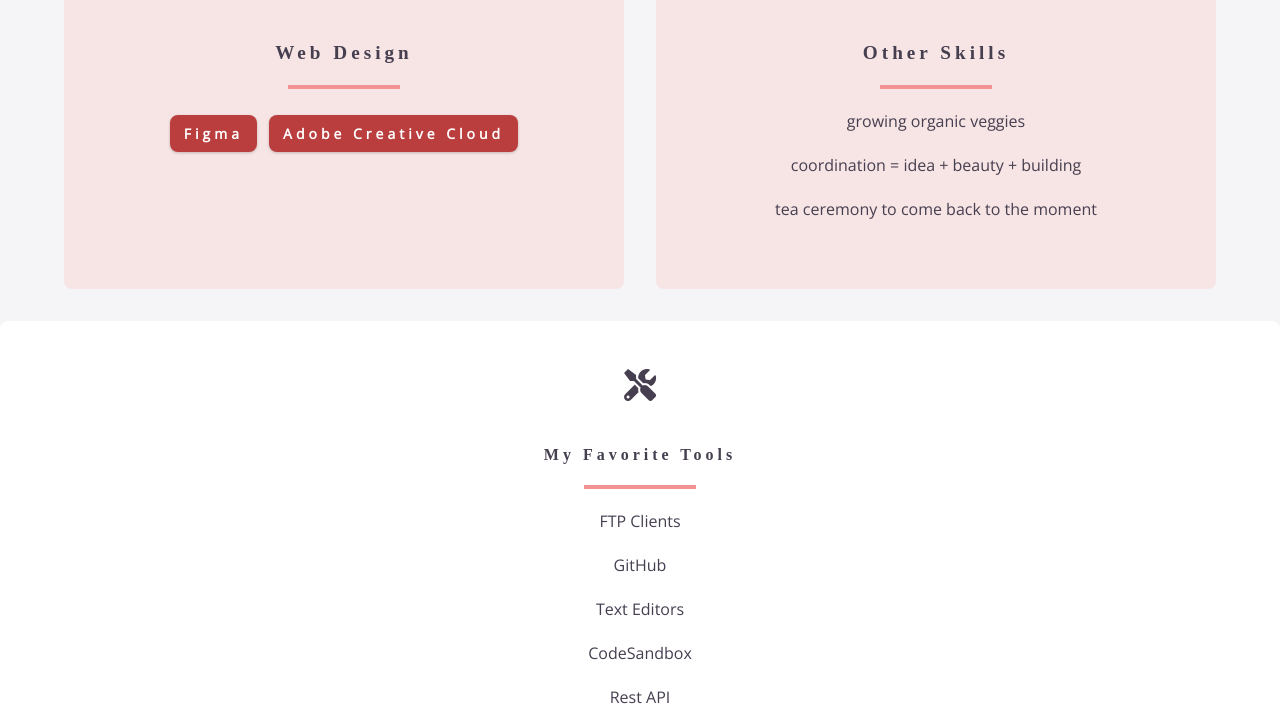
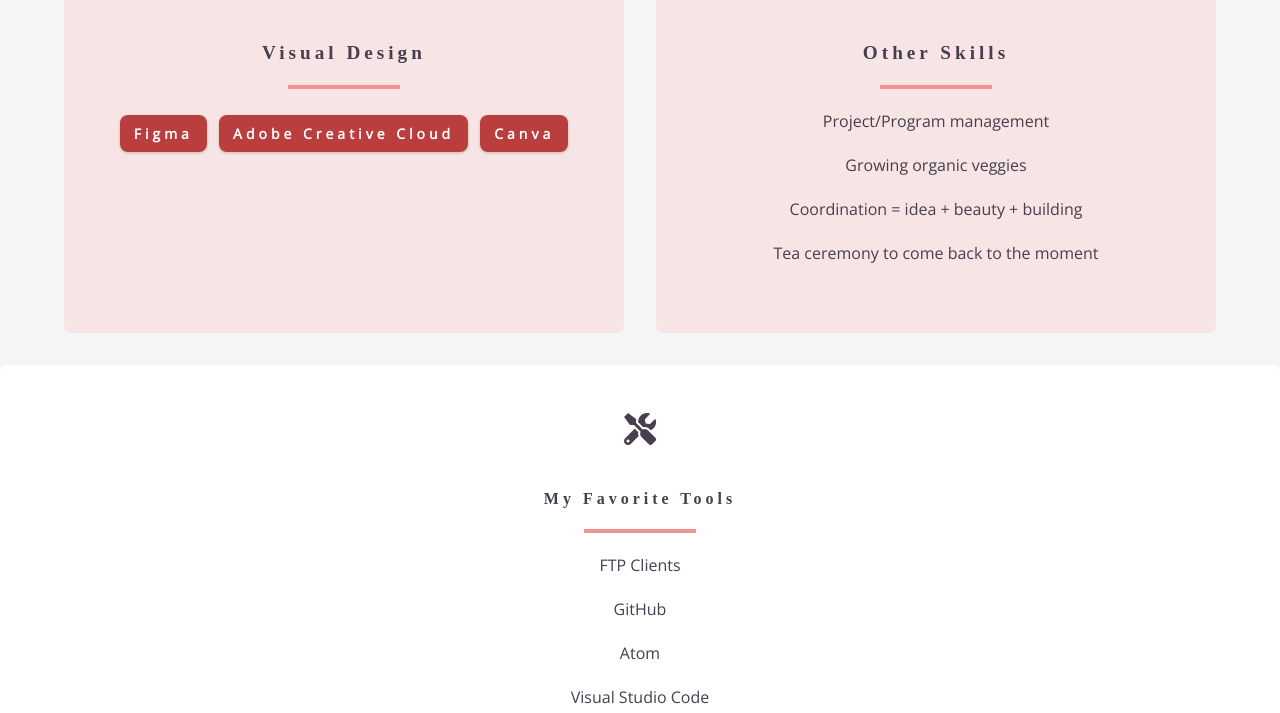
Before and after one commit to waendesignco/ry-dev-onepage, a plain HTML site: page index.html in a window 1280 px wide. Shown: the part 3987-4700 px from the top of the page. Drawn offline with nearby package versions, Linux system fonts and the light colour scheme; a web font is replaced by a local one.

```diff
--- a/index.html
+++ b/index.html
@@ -275,20 +275,22 @@
         </div>
         <div class="skills">
           <i class="fab fa-sketch skill-icon"></i>
-          <h3>web design</h3>
+          <h3>visual design</h3>
           <div class="underline"></div>
           <ul class="skill">
             <li class="skill-btn">Figma</li>
             <li class="skill-btn">Adobe Creative Cloud</li>
+            <li class="skill-btn">Canva</li>
           </ul>
         </div>
         <div class="skills">
           <i class="fab fa-android skill-icon"></i>
           <h3>other skills</h3>
           <div class="underline"></div>
-           <p>growing organic veggies</p>
-           <p>coordination = idea + beauty + building</p>
-           <p>tea ceremony to come back to the moment</p>
+           <p>Project/Program management</p>
+           <p>Growing organic veggies</p>
+           <p>Coordination = idea + beauty + building</p>
+           <p>Tea ceremony to come back to the moment</p>
         </div>
       </div>
       <div class="tools">
@@ -297,7 +299,8 @@
           <div class="underline"></div>
           <p>FTP Clients</p>
           <p>GitHub</p>
-          <p>Text Editors</p>
+          <p>Atom</p>
+          <p>Visual Studio Code</p>
           <p>CodeSandbox</p>
           <P>Rest API</P>
           <p>JSON</p>
@@ -432,7 +435,7 @@
         <p class="video-text">Would you like to know how I can support your work?</p>
         <p class="email">Send me an email at <a href="mailto:ryokoyamamotojpn@gmail.com">ryokoyamamotojpn@gmail.com</a></p><br>
         <h3>Want to take a look at my resume?</h3>
-          <a href="https://drive.google.com/file/d/1-Glgyff9c8Y-2u_W4tj2XOUeaU_Eyuih/view?usp=sharing" class="btn" target="_blank">download resume</a> <br>
+          <a href="https://drive.google.com/file/d/1GqfhNzR1F06b8r78RT3j80x62sWz_oFM/view?usp=sharing" class="btn" target="_blank">download resume</a> <br>
       </div>
     </section>
     <!-- end of connect -->
```
Also changed, not shown: japanese.html (+6 -3 lines).
